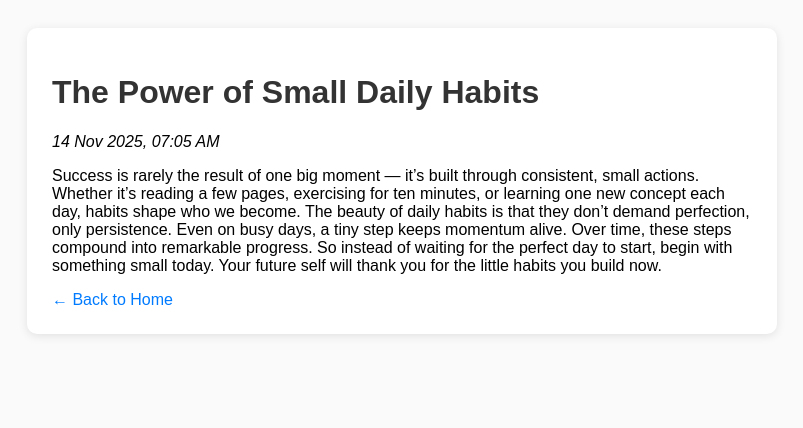
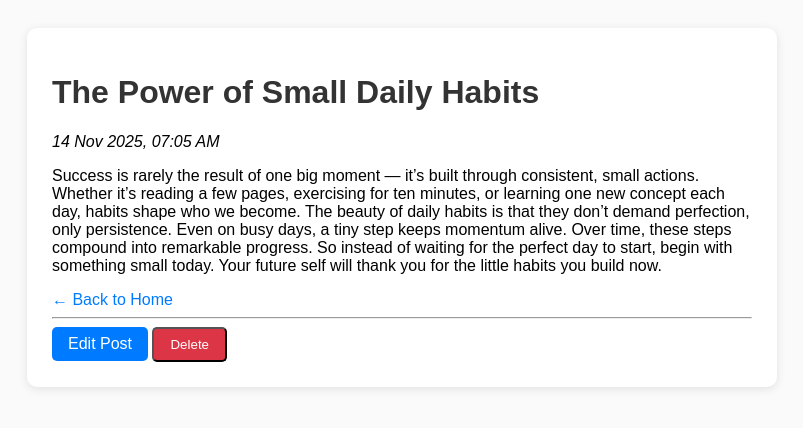
Before and after one commit to mzaid129/Simple_flask_blog, a Flask app: page /post/1 in a window 1280 px wide. Shown: the top 428 px of the page, without its empty margins (238-1041 px from the left). Run offline with Flask 3, Linux system fonts and the light colour scheme.

Commit message:
Add files via upload

```diff
--- a/simple blog/app.py
+++ b/simple blog/app.py
@@ -49,5 +49,28 @@ def view_post(post_id):
     post = Post.query.get_or_404(post_id)
     return render_template('post.html', post=post)
 
+@app.route('/edit/<int:post_id>', methods=['GET', 'POST'])
+def edit_post(post_id):
+    post = Post.query.get_or_404(post_id)
+
+    if request.method == 'POST':
+        post.title = request.form['title']
+        post.content = request.form['content']
+
+        db.session.commit()
+        return redirect(url_for('view_post', post_id=post.id))
+
+    return render_template('edit_post.html', post=post)
+
+
+@app.route('/delete/<int:post_id>', methods=['POST'])
+def delete_post(post_id):
+    post = Post.query.get_or_404(post_id)
+    db.session.delete(post)
+    db.session.commit()
+
+    return redirect(url_for('index'))
+
+
 if __name__ == '__main__':
     app.run(debug=True)
--- a/simple blog/static/style.css
+++ b/simple blog/static/style.css
@@ -43,3 +43,11 @@ a:hover {
 .btn:hover {
   background-color: #0056b3;
 }
+
+.delete-btn {
+  background-color: #dc3545;
+}
+
+.delete-btn:hover {
+  background-color: #a71d2a;
+}
--- a/simple blog/templates/post.html
+++ b/simple blog/templates/post.html
@@ -11,6 +11,14 @@
     <p><i>{{ post.date_created.strftime('%d %b %Y, %I:%M %p') }}</i></p>
     <p>{{ post.content }}</p>
     <a href="{{ url_for('index') }}">← Back to Home</a>
+    <hr>
+<a href="{{ url_for('edit_post', post_id=post.id) }}" class="btn">Edit Post</a>
+
+<form action="{{ url_for('delete_post', post_id=post.id) }}" method="POST" style="display:inline;">
+    <button type="submit" class="btn delete-btn" onclick="return confirm('Delete this post?')">
+        Delete
+    </button>
+</form>
   </div>
 </body>
 </html>
```
Also changed, not shown: simple blog/templates/edit_post.html (added, +26 -0 lines).
